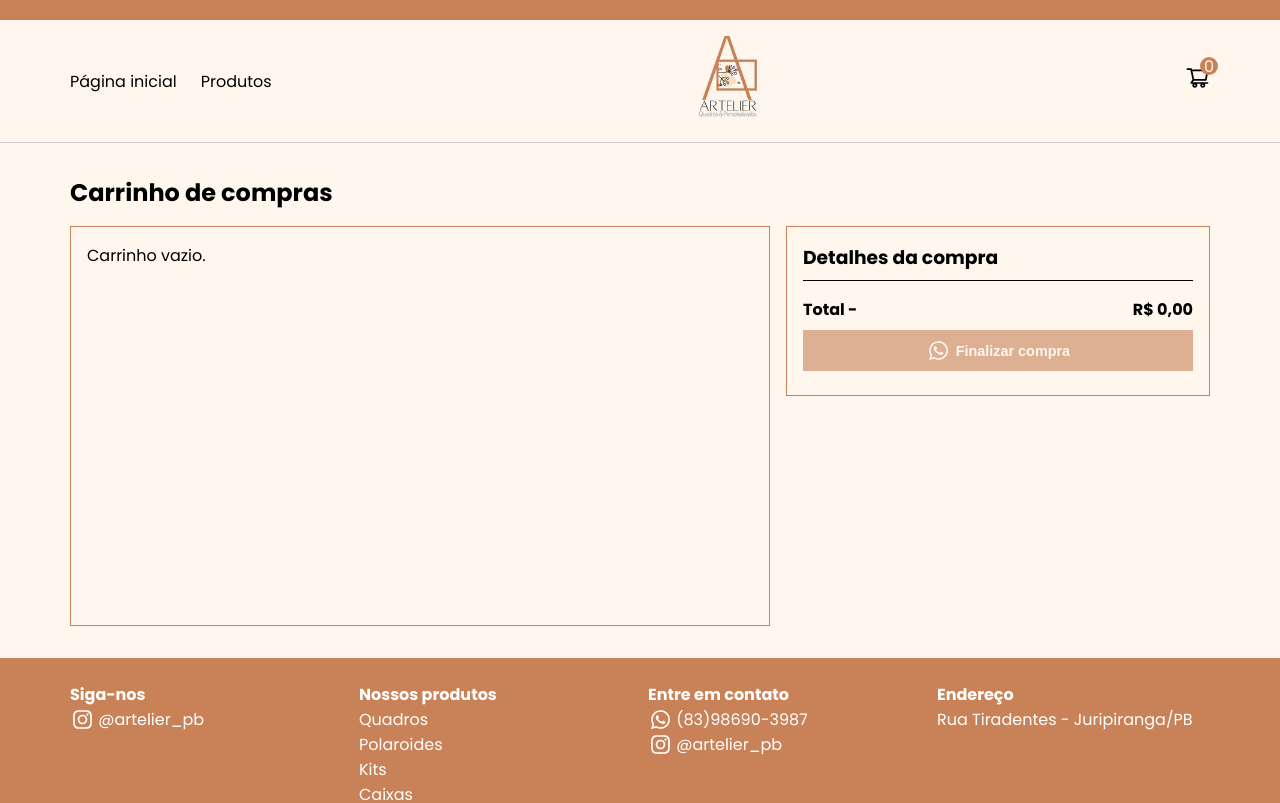
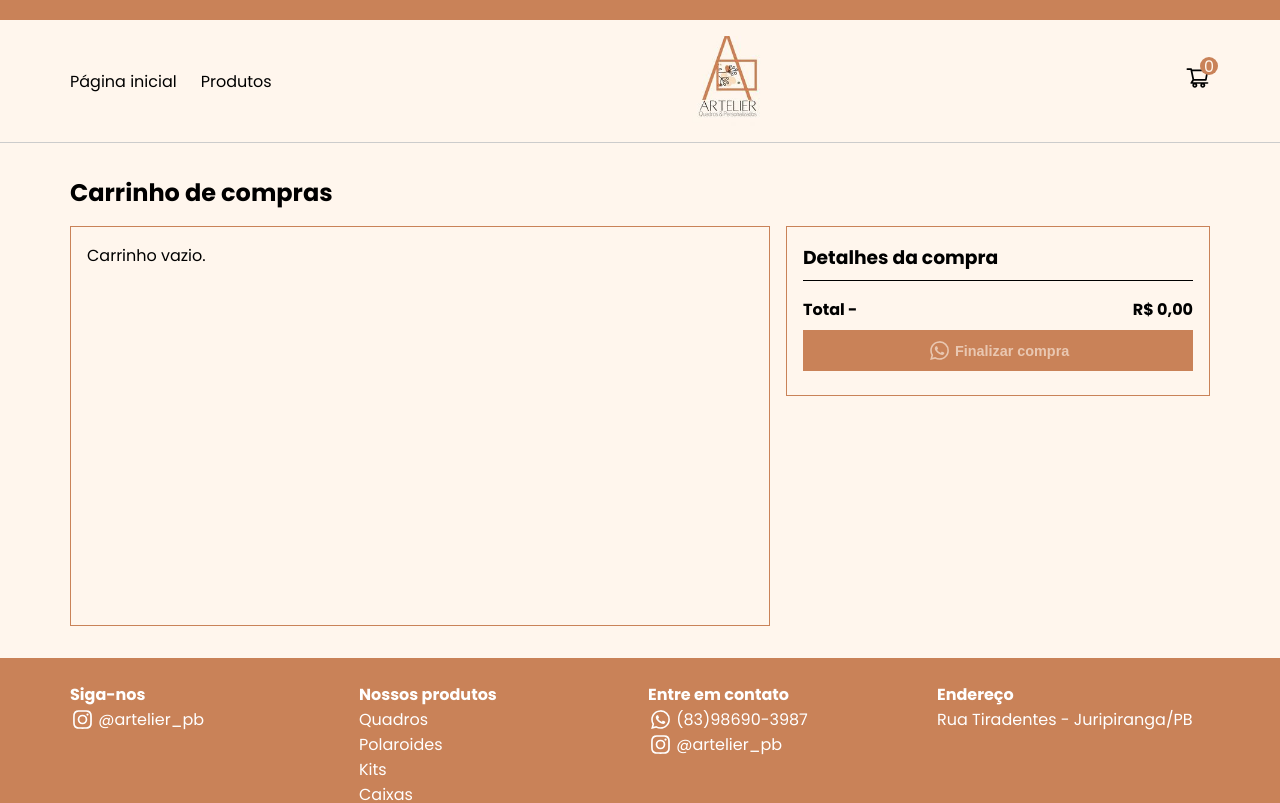
Before and after one commit to wllysses/artelier-site, a Next.js app: page /carrinho-compras in a window 1280 px wide. Shown: the top 803 px of the page. Built offline with nearby package versions, Linux system fonts and the light colour scheme.

Commit message:
feature: send all products with total price on shopping cart button

```diff
--- a/src/app/carrinho-compras/page.module.scss
+++ b/src/app/carrinho-compras/page.module.scss
@@ -85,16 +85,21 @@
                 .details__data__button {
                     width: 100%;
                     padding: 0.5rem;
-                    color: var(--primary-color);
                     background-color: var(--secondary-color);
-                    border: none;
-                    outline: none;
-                    display: flex;
-                    align-items: center;
-                    justify-content: center;
-                    gap: 0.3rem;
-                    font-weight: 700;
-                    font-size: 0.9rem;
+
+                    button {
+                        font-weight: 700;
+                        font-size: 0.9rem;
+                        width: 100%;
+                        color: var(--primary-color);
+                        display: flex;
+                        align-items: center;
+                        justify-content: center;
+                        gap: 0.2rem;
+                        background-color: transparent;
+                        outline: none;
+                        border: none;
+                    }
                 }
             }
         }
--- a/src/app/carrinho-compras/page.tsx
+++ b/src/app/carrinho-compras/page.tsx
@@ -7,6 +7,7 @@ import { useStore } from "@/store/store";
 import { Header } from "@/components/Header";
 import { Footer } from "@/components/Footer";
 import styles from "./page.module.scss";
+import { getProductPhoto } from "@/functions";
 
 export default function ShoppingCart() {
 
@@ -33,6 +34,13 @@ export default function ShoppingCart() {
         handleTotalPrices();
     }, [total, products]);
 
+    let message = `Olá. Gostaria de encomendar os seguintes itens:\n\n`;
+    for (const product of products) {
+        message += `Nome: ${product.name}\nPreço: ${formatPrice(product.price!)}\nFoto: ${getProductPhoto(product.photo)}\n\n`;
+    }
+
+    let messageEncoded = encodeURIComponent(message);
+
     return (
         <>
             <Header />
@@ -43,7 +51,7 @@ export default function ShoppingCart() {
                     </div>
                     <div className={styles.main__body}>
                         <div className={styles.products__list}>
-                            { !products.length && <span>Carrinho vazio.</span> }
+                            {!products.length && <span>Carrinho vazio.</span>}
                             {
                                 products.map((product) => (
                                     <div className={styles.products__list__item} key={product.id}>
@@ -55,7 +63,7 @@ export default function ShoppingCart() {
                                         />
                                         <h4 className={styles.product__name} title={product.name}>{product.name}</h4>
                                         <h4>{formatPrice(product.price!)}</h4>
-                                        <BiSolidTrash size={20}  cursor="pointer" onClick={() => removeProductInCart(product.id)}/>
+                                        <BiSolidTrash size={20} cursor="pointer" onClick={() => removeProductInCart(product.id)} />
                                     </div>
                                 ))
                             }
@@ -67,10 +75,12 @@ export default function ShoppingCart() {
                                     <h4>Total -</h4>
                                     <h4>{formatPrice(total)}</h4>
                                 </div>
-                                <button className={styles.details__data__button} disabled={!products.length}>
-                                    <BiLogoWhatsapp size={25} />
-                                    Finalizar compra
-                                </button>
+                                <a href={`https://api.whatsapp.com/send?phone=5583986903987&text=${messageEncoded}Total%20da%20compra:%20${formatPrice(total)}`} target="_blank" className={styles.details__data__button}>
+                                    <button disabled={!products.length}>
+                                        <BiLogoWhatsapp size={25} />
+                                        Finalizar compra
+                                    </button>
+                                </a>
                             </div>
                         </div>
                     </div>
--- /dev/null
+++ b/src/functions/index.ts
@@ -0,0 +1,9 @@
+function formatPrice(price: number) {
+    return price.toLocaleString('pt-BR', { style: 'currency', currency: 'BRL' });
+}
+
+function getProductPhoto(link: string | string[]) {
+    return Array.isArray(link) ? link[0] : link;
+}
+
+export { formatPrice, getProductPhoto };
```
Also changed, not shown: src/components/Card/index.tsx (+1 -8 lines).
